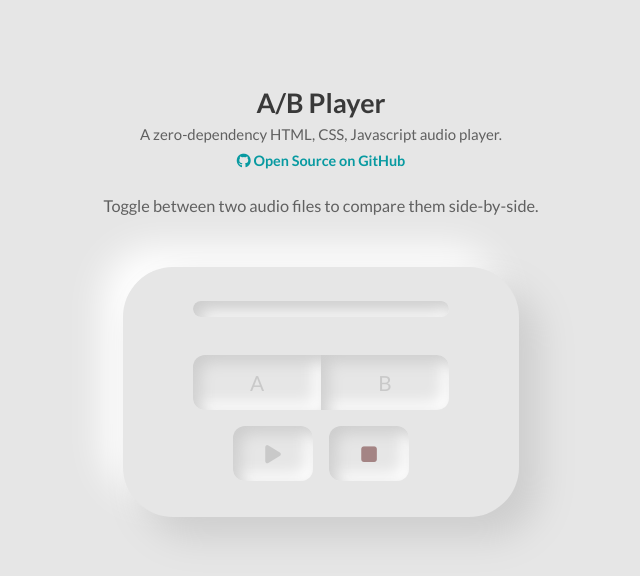
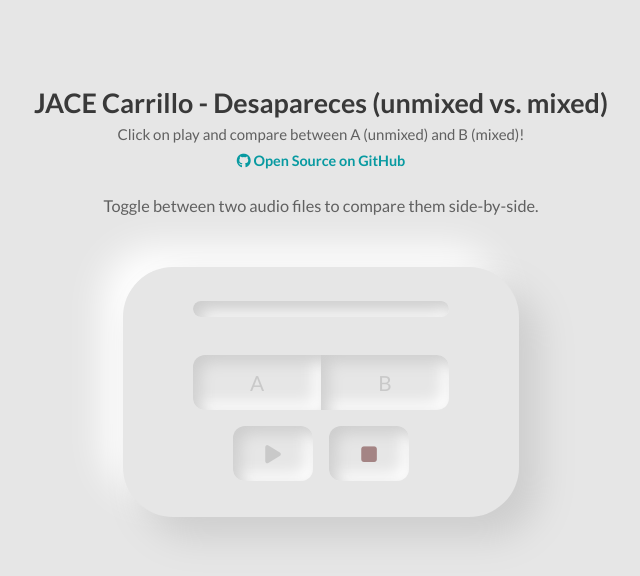
Before and after one commit to jacobcardinal/JACECarrilloAB, a plain HTML site: page index.html in a window 1280 px wide. Shown: the whole page, without its empty margins (319-959 px from the left). Drawn offline with Linux system fonts and the light colour scheme.

Commit message:
Update index.html

```diff
--- a/index.html
+++ b/index.html
@@ -40,9 +40,9 @@
 
   <body>
     <div id="intro">
-      <h1>A/B Player</h1>
+      <h1>JACE Carrillo - Desapareces (unmixed vs. mixed)</h1>
       <div id="tagline">
-        A zero-dependency HTML, CSS, Javascript audio player.
+        Click on play and compare between A (unmixed) and B (mixed)!
       </div>
 
       <a href="https://github.com/mattbartley/AB-Audio-Player" target="_blank"><i class="fa-brands fa-github"></i> Open Source on GitHub</a>
```
